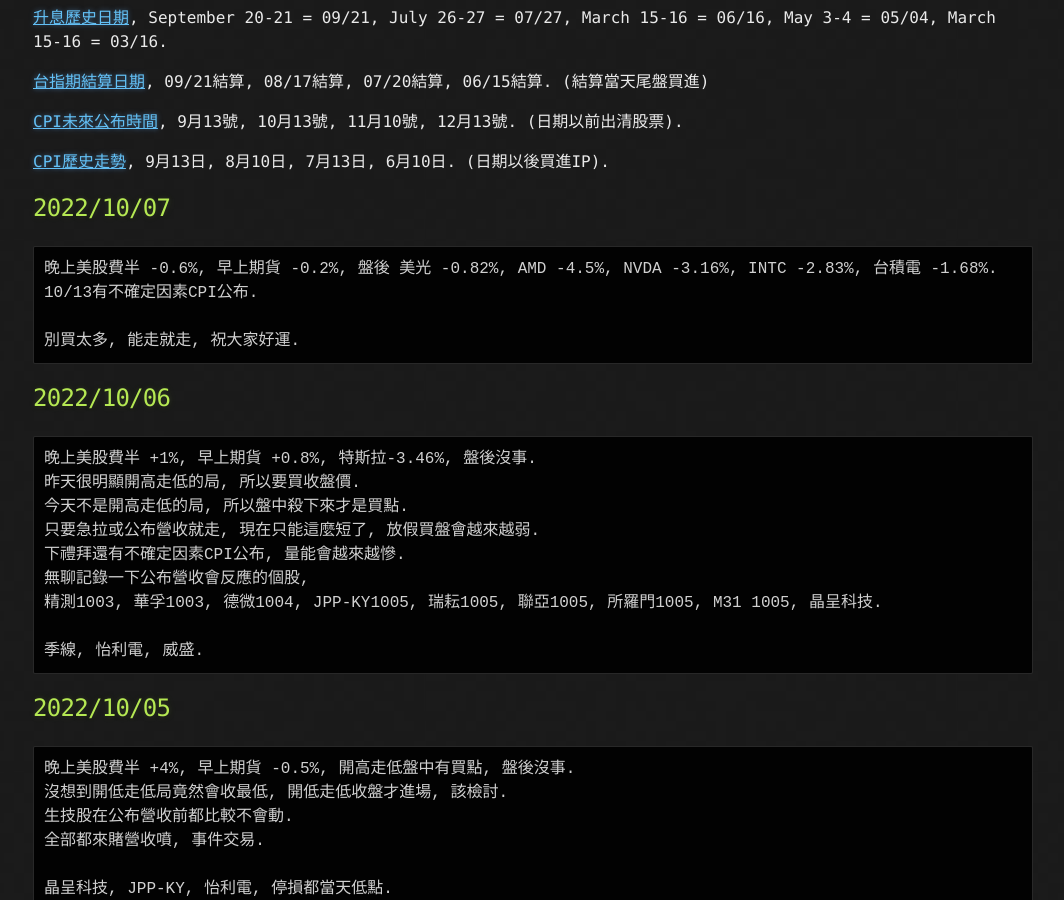
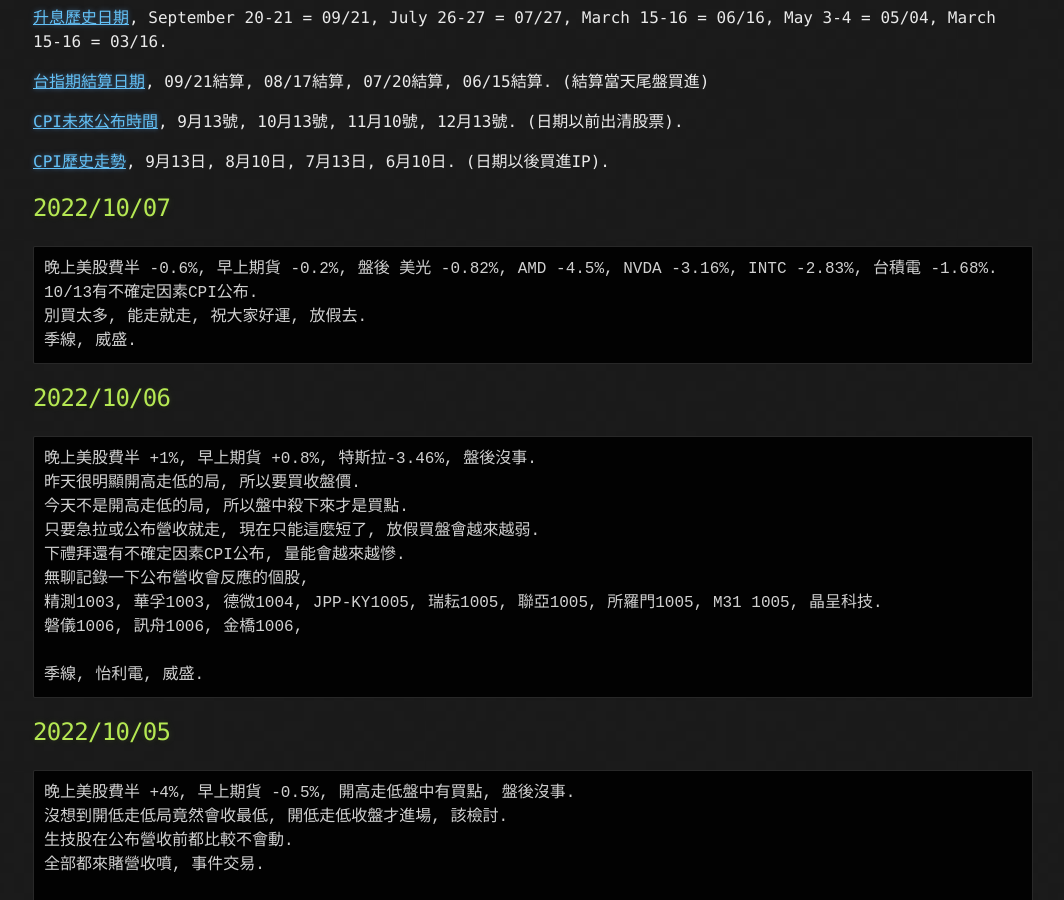
Before and after one commit to lepg5487/Stock_God, a Jekyll site: the page built from index.md, in a window 1280 px wide and 900 px high, scrolled down 292 px. Shown: the whole window, without its empty margins (107-1171 px from the left). Built offline with Jekyll 4.4.1, drawn with Linux system fonts in a browser that asks for light colours; our own code applies the rules of GitHub Pages for plain Markdown files.

Commit message:
Update index.md

````diff
--- a/index.md
+++ b/index.md
@@ -16,8 +16,8 @@ layout: testlayouts
 ```
 晚上美股費半 -0.6%, 早上期貨 -0.2%, 盤後 美光 -0.82%, AMD -4.5%, NVDA -3.16%, INTC -2.83%, 台積電 -1.68%.
 10/13有不確定因素CPI公布.
-
-別買太多, 能走就走, 祝大家好運.
+別買太多, 能走就走, 祝大家好運, 放假去.
+季線, 威盛.
 ```
 
 ## 2022/10/06
@@ -29,6 +29,7 @@ layout: testlayouts
 下禮拜還有不確定因素CPI公布, 量能會越來越慘.
 無聊記錄一下公布營收會反應的個股,
 精測1003, 華孚1003, 德微1004, JPP-KY1005, 瑞耘1005, 聯亞1005, 所羅門1005, M31 1005, 晶呈科技.
+磐儀1006, 訊舟1006, 金橋1006,
 
 季線, 怡利電, 威盛.
 ```
````
